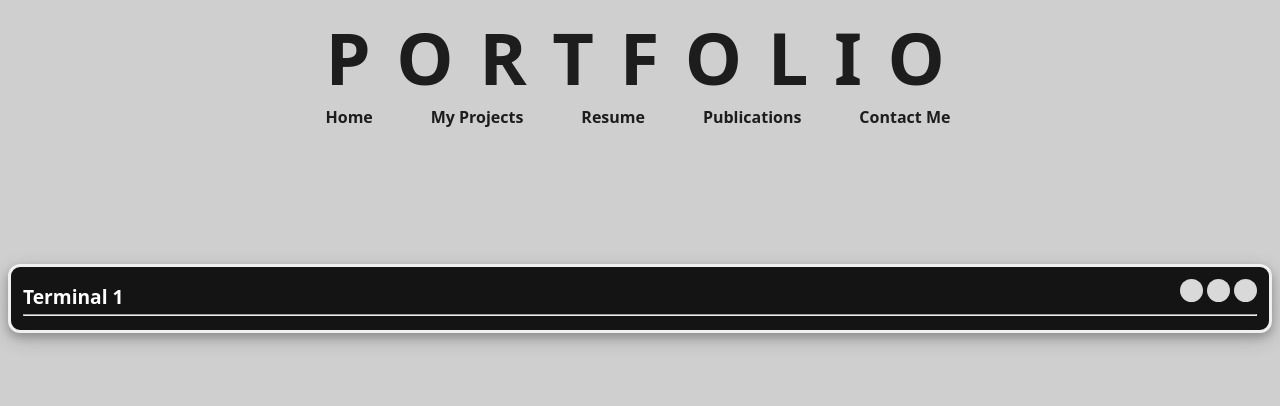
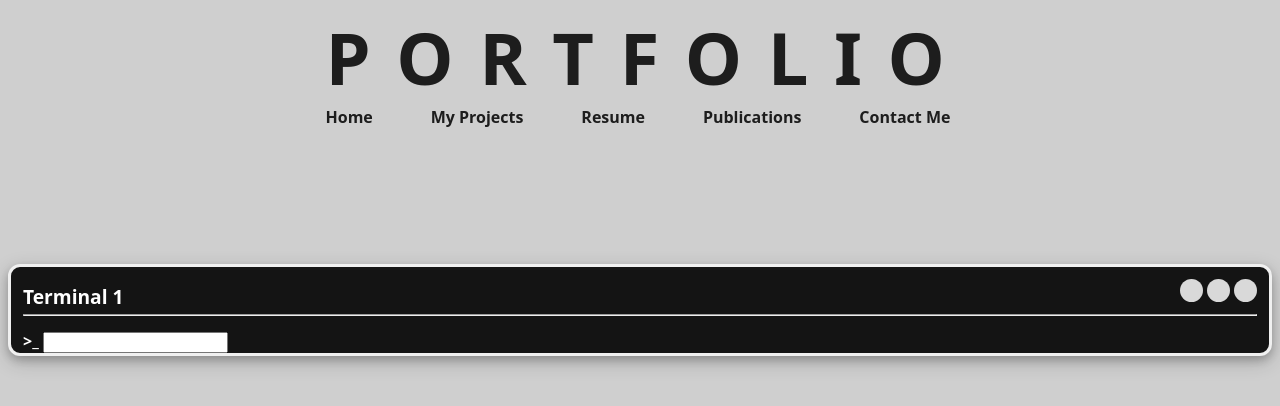
Before and after one commit to thatsyogeshjjr/portfolios, a React (Create React App) app in the folder terminals/: page / in a window 1280 px wide. Shown: the top 406 px of the page. Built offline with nearby package versions, Linux system fonts and the light colour scheme; a web font is replaced by a local one.

Commit message:
fixed focus on terminal input

```diff
--- a/terminals/src/components/Terminal.js
+++ b/terminals/src/components/Terminal.js
@@ -1,23 +1,31 @@
-import { useState } from "react";
+import { useRef, useState } from "react";
 import "../css/Terminal.css";
 
 export var Terminal = (props) => {
   var terminal_id = props.id;
-  var text,
-    setText = useState("hello world");
+  var default_dev_info = ">_ ";
+  var [text, setText] = useState(default_dev_info);
+  var terminal_class = `terminal ${props.type}`;
+  var inputRef = useRef("");
+  function focusInput() {
+    inputRef.current.focus();
+  }
 
   return (
-    <div className="terminal">
+    <div className={terminal_class} onClick={focusInput}>
       <div className="titlebar">
         <div id="title-content">{terminal_id}</div>
         <div className="title-buttons">
-          <button className="t-btn green"></button>
-          <button className="t-btn orange"></button>
-          <button className="t-btn red"></button>
+          <button className="t-btn"></button>
+          <button className="t-btn"></button>
+          <button className="t-btn"></button>
         </div>
       </div>
       <hr id="gap" />
-      <div className="data">{text}</div>
+      <div className="data">
+        {text}
+        <input type="text" ref={inputRef}></input>
+      </div>
     </div>
   );
 };
```
